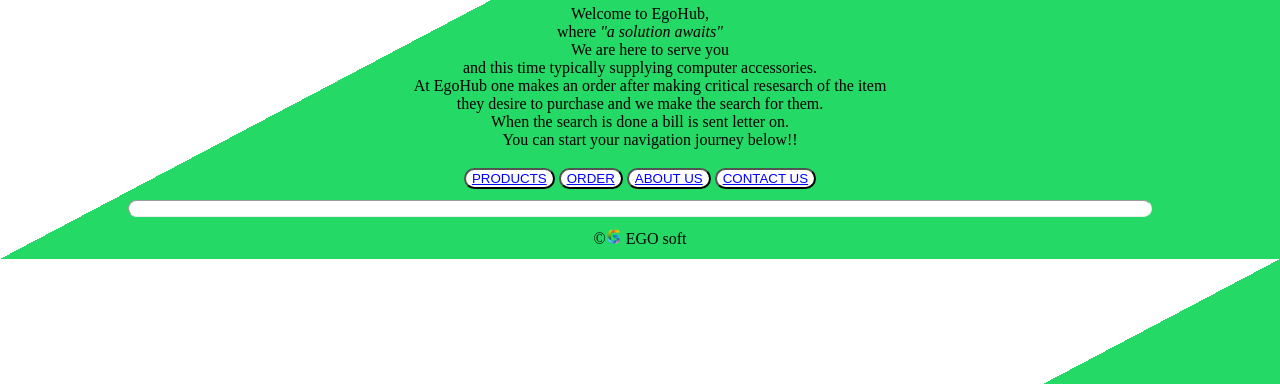
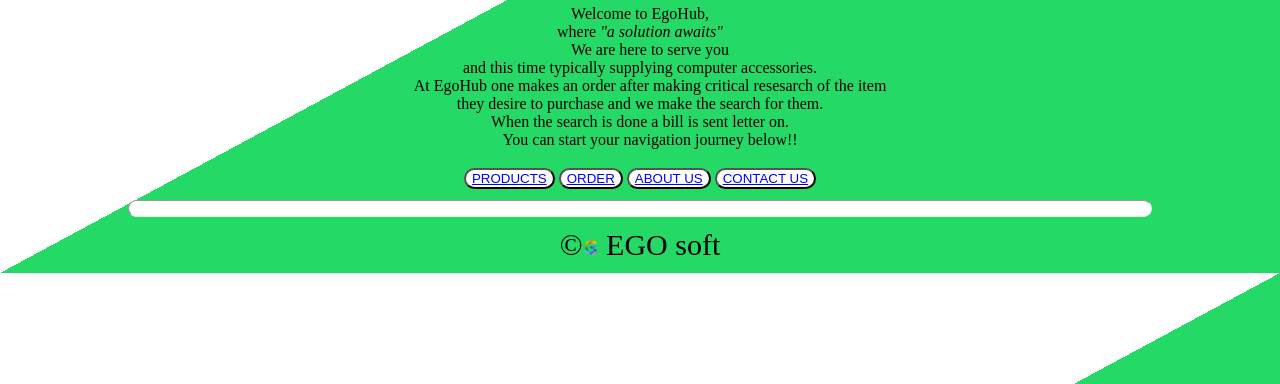
Before and after one commit to EGOproject/EgoHub, a plain HTML site: page index.html in a window 1280 px wide. Shown: the part 416-800 px from the top of the page. Drawn offline with Linux system fonts and the light colour scheme.

Commit message:
Update style.css
just correcting font-sixe to font-seize

```diff
--- a/style.css
+++ b/style.css
@@ -56,7 +56,7 @@ a:active{
 	padding: 5px
 }
 .footers{
-	font-sixe:30px
+	font-size:30px
 }
 .header_buttons{
 	background-color: white;
```
